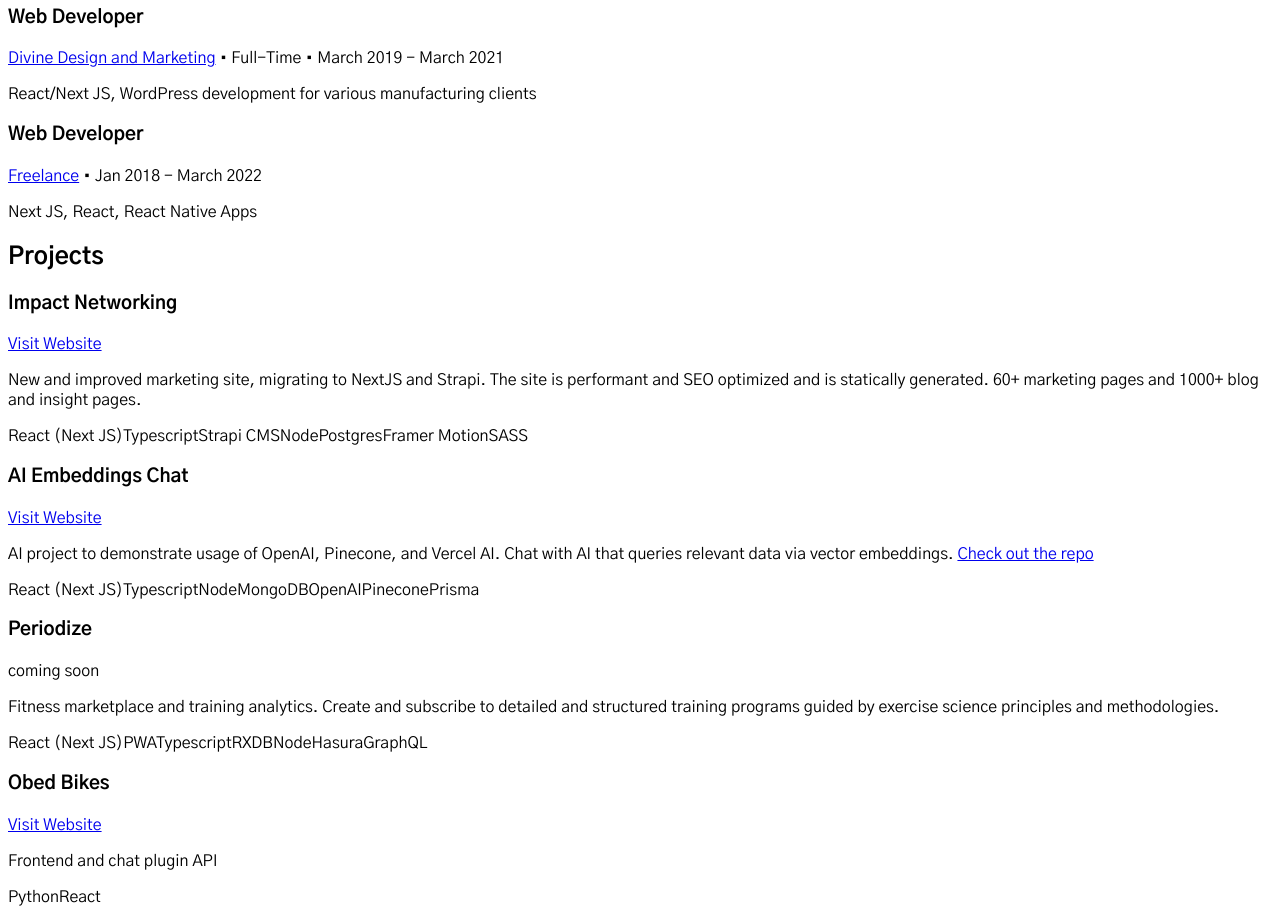
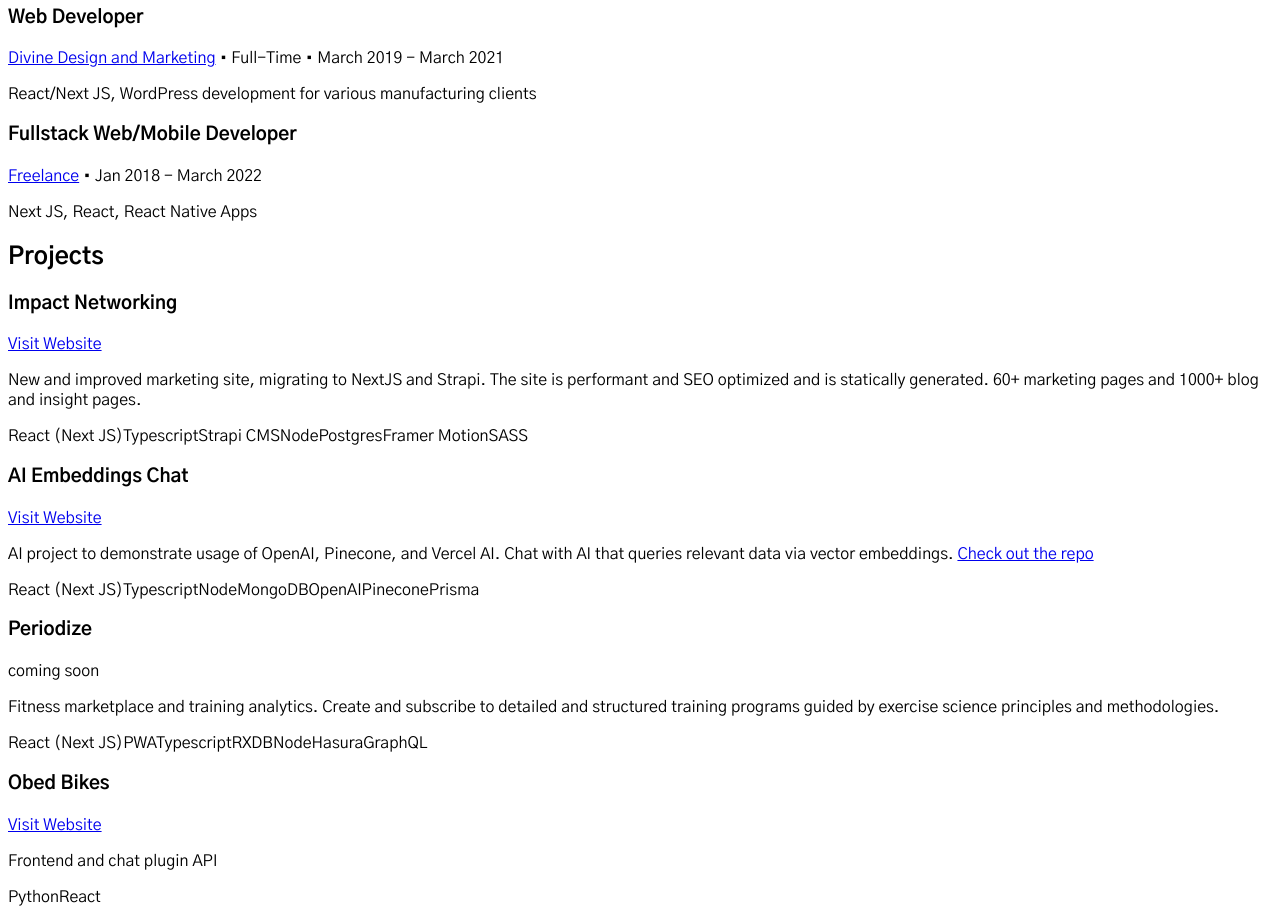
Before and after one commit to adamrajch/portfolio2024, a Next.js app: page / in a window 1280 px wide. Shown: the part 1760-2680 px from the top of the page. Built offline with nearby package versions, Linux system fonts and the light colour scheme.

Commit message:
edit freelance title

```diff
--- a/src/components/right/Work.tsx
+++ b/src/components/right/Work.tsx
@@ -107,7 +107,7 @@
       </Card>
       <Card>
         {/* TITLE */}
-        <h3 className="font-bold text-2xl">Web Developer</h3>
+        <h3 className="font-bold text-2xl">Fullstack Web/Mobile Developer</h3>
         {/* INFO */}
         <p className="font-light text-white/80">
           <a
```
